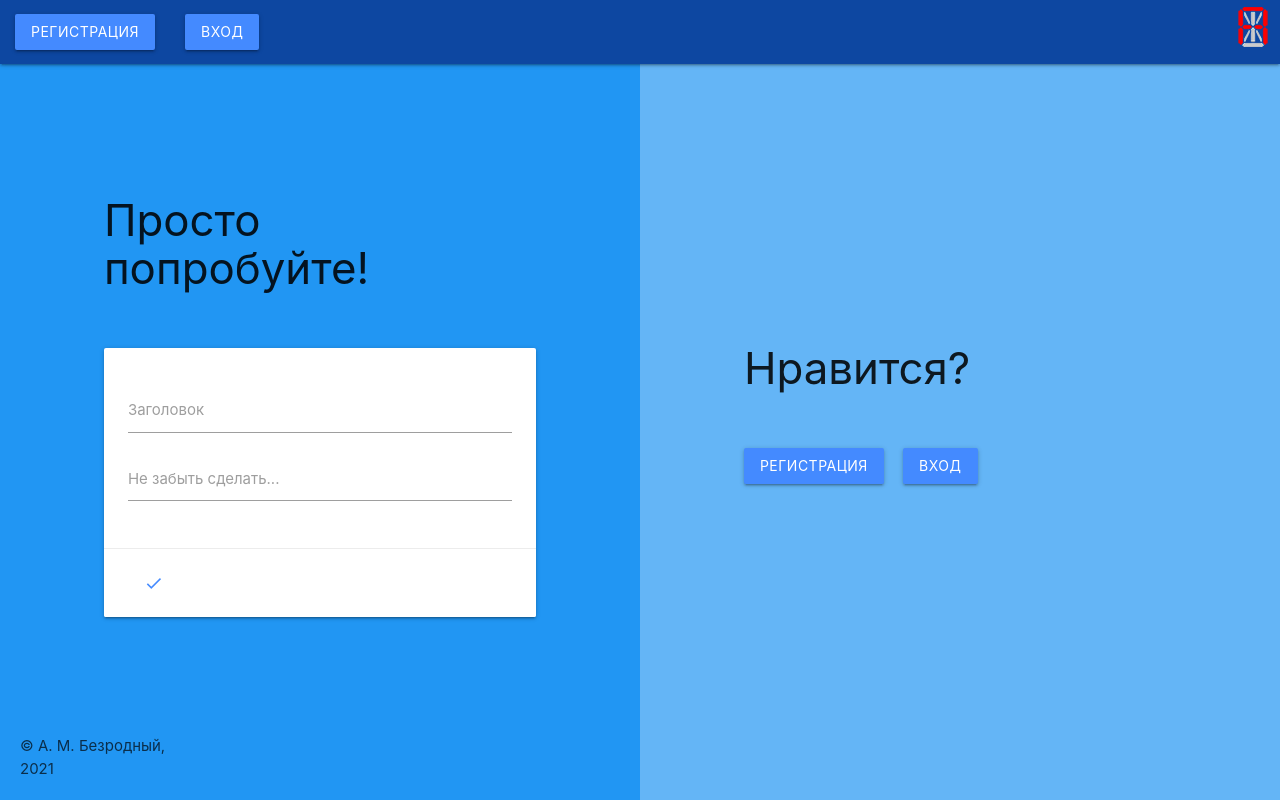
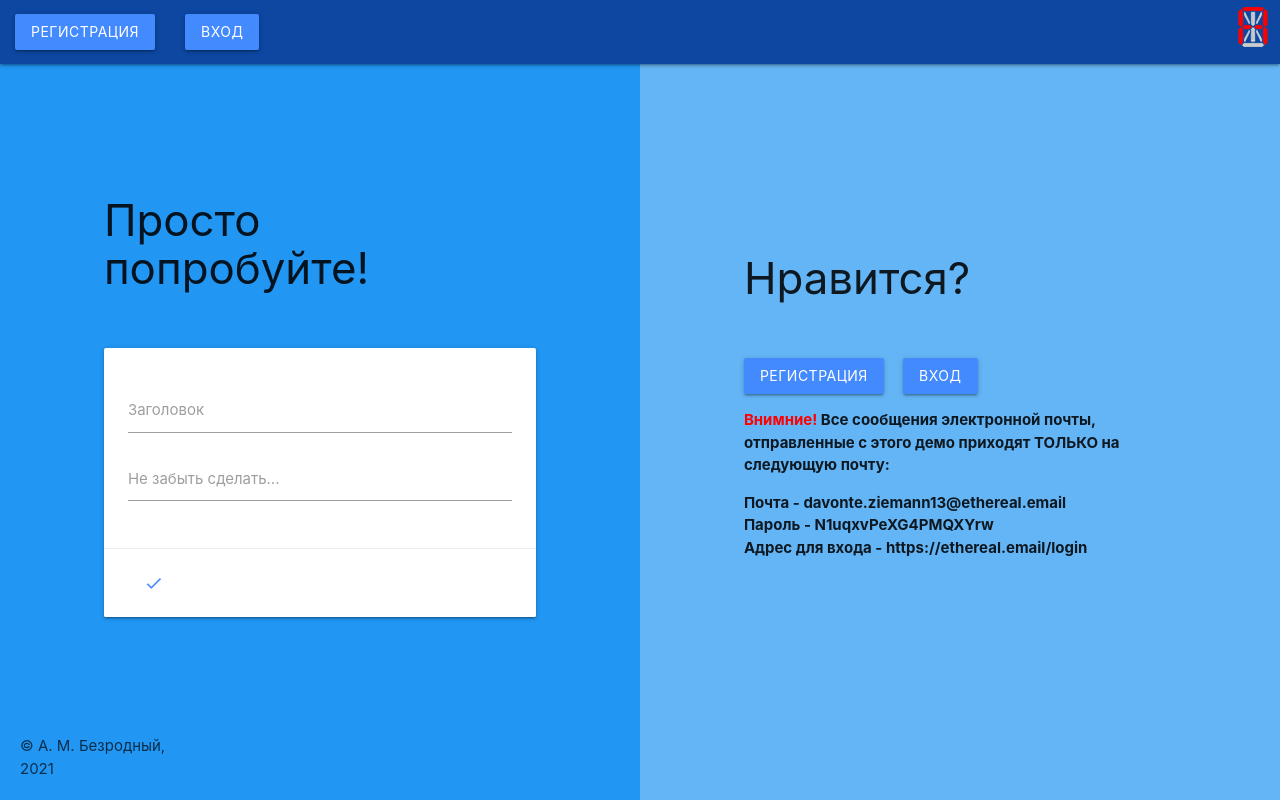
Before and after one commit to Alexal3/remember-it-web, a Node server app: page / in a window 1280 px wide. Run offline with Node 20, Linux system fonts and the light colour scheme; some libraries are stand-ins or nearby versions.

Commit message:
Mail changes.
Added info to the main page about mailing in demo.
Changed email dev. user and password.

```diff
--- a/keys/keys.dev.js
+++ b/keys/keys.dev.js
@@ -9,6 +9,6 @@ module.exports = {
   DB_PORT: '3306',
   EMAIL_HOST: 'smtp.ethereal.email',
   EMAIL_PORT: 587,
-  EMAIL_USER: 'johnathon5@ethereal.email',
-  EMAIL_PASSWORD: 'pARVre83tgA9ZUJ4mE'
+  EMAIL_USER: 'davonte.ziemann13@ethereal.email',
+  EMAIL_PASSWORD: 'N1uqxvPeXG4PMQXYrw'
 };
--- a/views/index.hbs
+++ b/views/index.hbs
@@ -80,6 +80,13 @@
             <button class="waves-effect waves-light btn blue accent-2 modal-trigger" href="#register-modal">Регистрация</button>
             <button class="waves-effect waves-light btn blue accent-2 modal-trigger btn-login-in-landing" href="#login-modal">Вход</button>
           </div>
+
+          <p class="bold-font"><span class="color-red">Внимние!</span> Все сообщения электронной почты, отправленные с этого демо приходят ТОЛЬКО на следующую почту:</p>
+          <ul class="bold-font">
+            <li>Почта - davonte.ziemann13@ethereal.email</li>
+            <li>Пароль - N1uqxvPeXG4PMQXYrw</li>
+            <li>Адрес для входа - https://ethereal.email/login</li>
+          </ul>
         </div>
       </div>
     </div>
```
